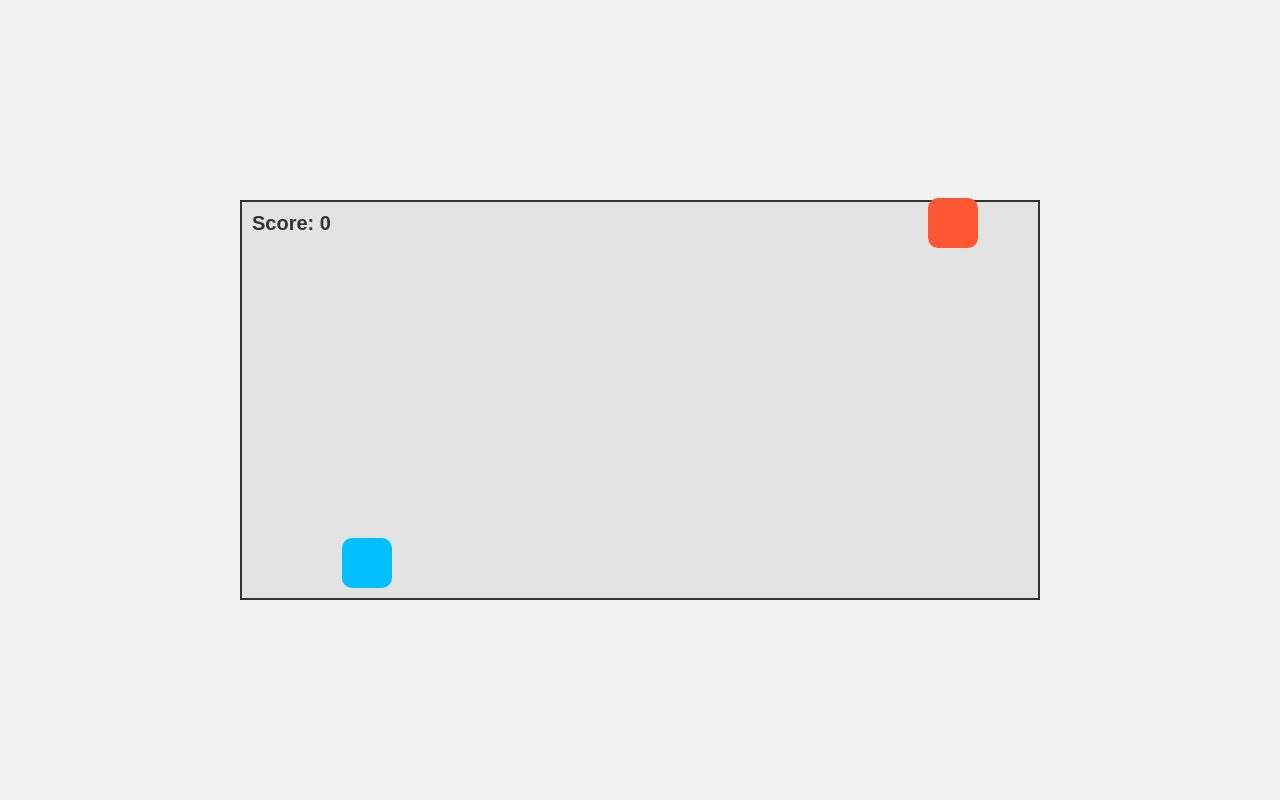
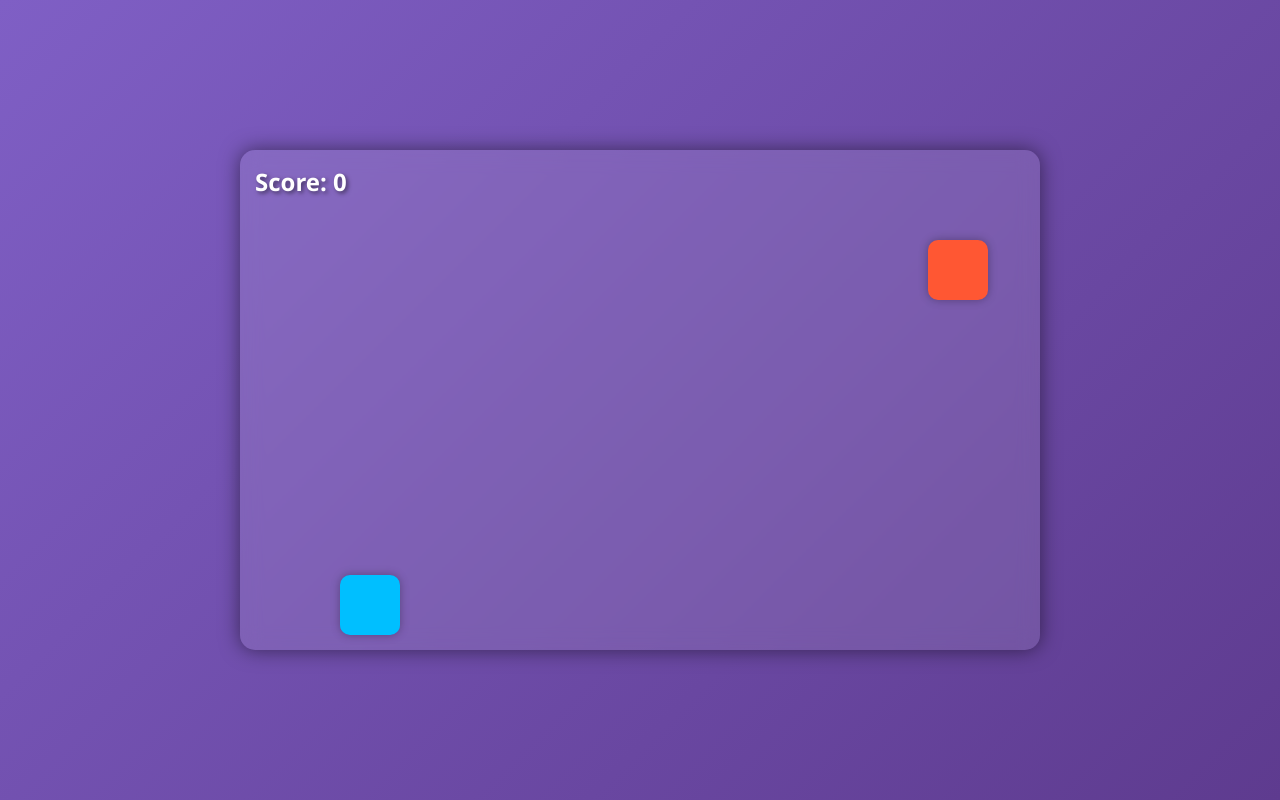
Before and after one commit to lief199/Pinoy-Sports, a plain HTML site: page index.html in a window 1280 px wide. Drawn offline with Linux system fonts and the light colour scheme.

Commit message:
Update index.html

```diff
--- a/index.html
+++ b/index.html
@@ -4,7 +4,85 @@
     <meta charset="UTF-8">
     <meta name="viewport" content="width=device-width, initial-scale=1.0">
     <title>Arnis: Stick Fighter</title>
-    <link rel="stylesheet" href="style.css">
+    <style>
+        * {
+            margin: 0;
+            padding: 0;
+            box-sizing: border-box;
+        }
+
+        body {
+            display: flex;
+            justify-content: center;
+            align-items: center;
+            height: 100vh;
+            background: linear-gradient(135deg, #7f5fc5, #5e3b8f);
+            font-family: 'Segoe UI', Tahoma, Geneva, Verdana, sans-serif;
+            color: #fff;
+            overflow: hidden;
+        }
+
+        #game-container {
+            width: 800px;
+            height: 500px;
+            background-color: rgba(255, 255, 255, 0.1);
+            position: relative;
+            border-radius: 15px;
+            box-shadow: 0 0 20px rgba(0, 0, 0, 0.5);
+            backdrop-filter: blur(10px);
+        }
+
+        .character {
+            width: 60px;
+            height: 60px;
+            position: absolute;
+            border-radius: 10px;
+            box-shadow: 0 0 10px rgba(0, 0, 0, 0.3);
+            background-color: #f9c74f;
+        }
+
+        #player {
+            background-color: #00bfff;
+            bottom: 15px;
+            left: 100px;
+            transition: left 0.1s ease, bottom 0.1s ease;
+        }
+
+        #enemy {
+            background-color: #ff5733;
+            bottom: 15px;
+            right: 100px;
+            transition: left 0.1s ease, bottom 0.1s ease;
+        }
+
+        #score {
+            position: absolute;
+            top: 15px;
+            left: 15px;
+            font-size: 24px;
+            font-weight: bold;
+            text-shadow: 2px 2px 4px rgba(0, 0, 0, 0.5);
+        }
+
+        .button {
+            background-color: #4CAF50;
+            padding: 10px 20px;
+            color: white;
+            font-size: 18px;
+            border: none;
+            border-radius: 5px;
+            cursor: pointer;
+            transition: background-color 0.3s ease;
+        }
+
+        .button:hover {
+            background-color: #45a049;
+        }
+
+        .button:focus {
+            outline: none;
+        }
+    </style>
 </head>
 <body>
     <div id="game-container">
@@ -12,6 +90,92 @@
         <div id="enemy" class="character"></div>
         <div id="score">Score: 0</div>
     </div>
-    <script src="game.js"></script>
+
+    <script>
+        // Variables for the game
+        const player = document.getElementById('player');
+        const enemy = document.getElementById('enemy');
+        const scoreElement = document.getElementById('score');
+        let score = 0;
+
+        // Player controls
+        let playerX = 100;
+        let playerY = 350;
+        const playerSpeed = 6;
+
+        // Enemy controls
+        let enemyX = 700;
+        let enemyY = 350;
+        const enemySpeed = 2;
+
+        // Game constants
+        const gameArea = document.getElementById('game-container');
+        const gameWidth = gameArea.clientWidth;
+        const gameHeight = gameArea.clientHeight;
+
+        // Movement listener
+        document.addEventListener('keydown', (e) => {
+            if (e.key === 'ArrowLeft') {
+                playerX -= playerSpeed;
+            } else if (e.key === 'ArrowRight') {
+                playerX += playerSpeed;
+            } else if (e.key === 'ArrowUp') {
+                playerY -= playerSpeed;
+            } else if (e.key === 'ArrowDown') {
+                playerY += playerSpeed;
+            } else if (e.key === ' ') {
+                // Attack logic
+                attackEnemy();
+            }
+
+            // Update player position
+            updatePlayerPosition();
+        });
+
+        // Update player position
+        function updatePlayerPosition() {
+            // Keep player within game boundaries
+            if (playerX < 0) playerX = 0;
+            if (playerX > gameWidth - 60) playerX = gameWidth - 60;
+            if (playerY < 0) playerY = 0;
+            if (playerY > gameHeight - 60) playerY = gameHeight - 60;
+
+            player.style.left = playerX + 'px';
+            player.style.bottom = playerY + 'px';
+        }
+
+        // Enemy AI movement
+        function enemyMovement() {
+            const direction = Math.random() > 0.5 ? 1 : -1;  // Random movement direction
+            enemyX += enemySpeed * direction;
+
+            if (enemyX < 0) enemyX = 0;
+            if (enemyX > gameWidth - 60) enemyX = gameWidth - 60;
+
+            enemy.style.left = enemyX + 'px';
+            enemy.style.bottom = enemyY + 'px';
+        }
+
+        // Attack Logic (simplified)
+        function attackEnemy() {
+            const attackRange = 50; // distance for attack to land
+
+            if (Math.abs(playerX - enemyX) < attackRange && Math.abs(playerY - enemyY) < attackRange) {
+                score += 10;
+                scoreElement.textContent = 'Score: ' + score;
+                // Reset enemy position after hit
+                enemyX = Math.random() * (gameWidth - 60);
+            }
+        }
+
+        // Main game loop
+        function gameLoop() {
+            enemyMovement();
+            requestAnimationFrame(gameLoop);
+        }
+
+        // Start the game loop
+        gameLoop();
+    </script>
 </body>
 </html>
```
